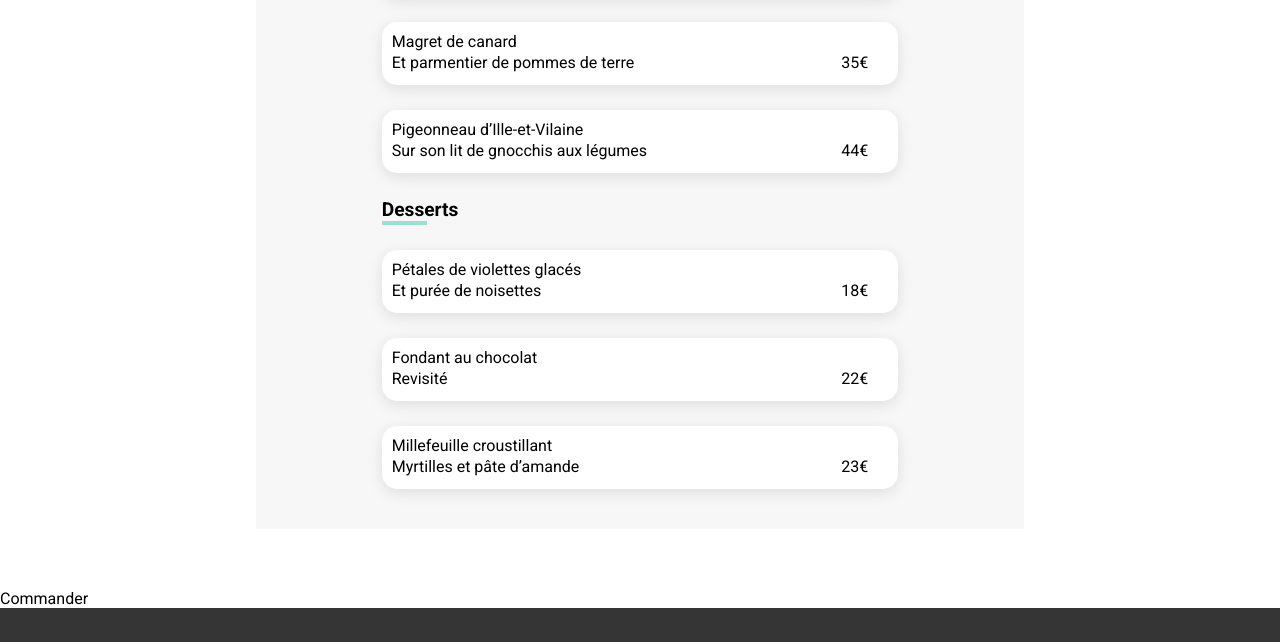
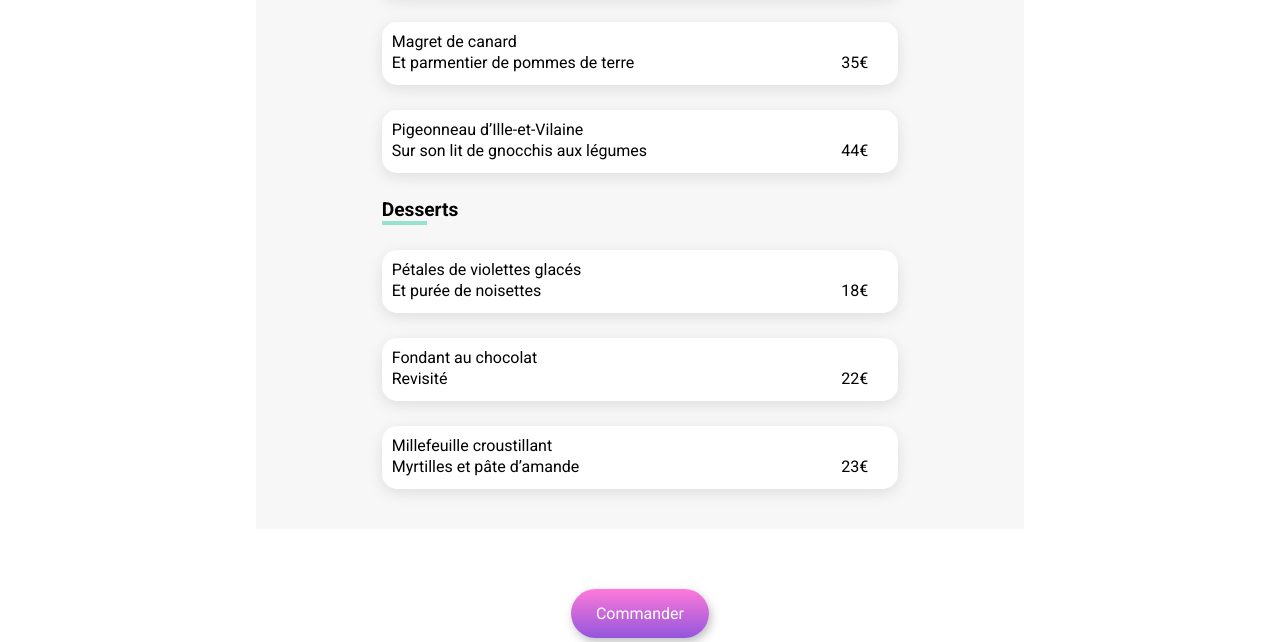
Before and after one commit to Arthurcrb/ohmyfood, a website: page restaurants/a_la_francaise.html in a window 1280 px wide. Shown: the part 998-1640 px from the top of the page. Drawn offline with Linux system fonts and the light colour scheme; a web font is replaced by a local one.

Commit message:
edit order btn

```diff
--- a/sass/main.scss
+++ b/sass/main.scss
@@ -7,6 +7,7 @@
 @import "./base/base";
 
 @import "./components/animations";
+@import "./components/buttons";
 
 @import "./layout/header";
 @import "./layout/homeContent";
```
Also changed, not shown: assets/css/style.css, 1 other file.
